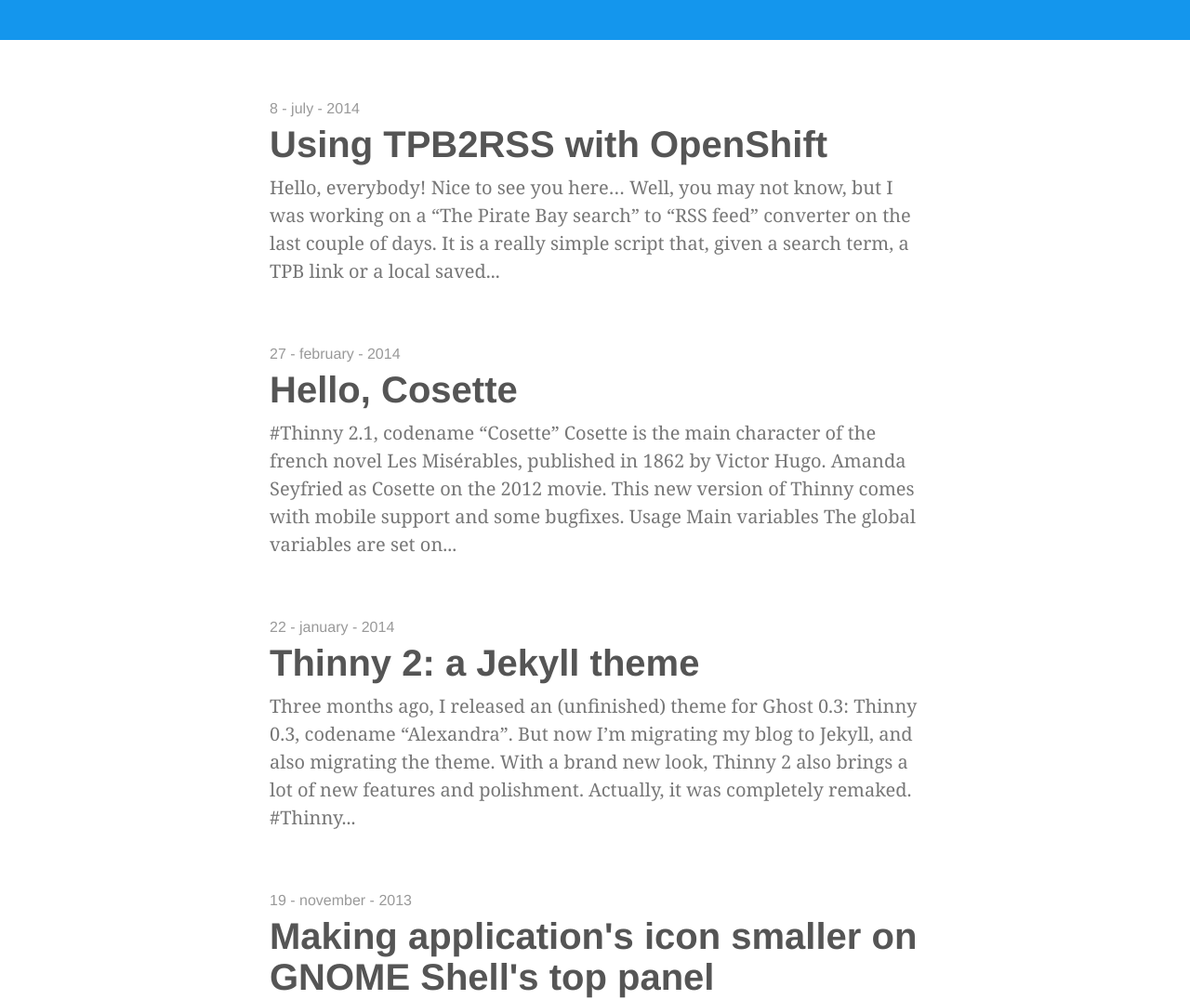
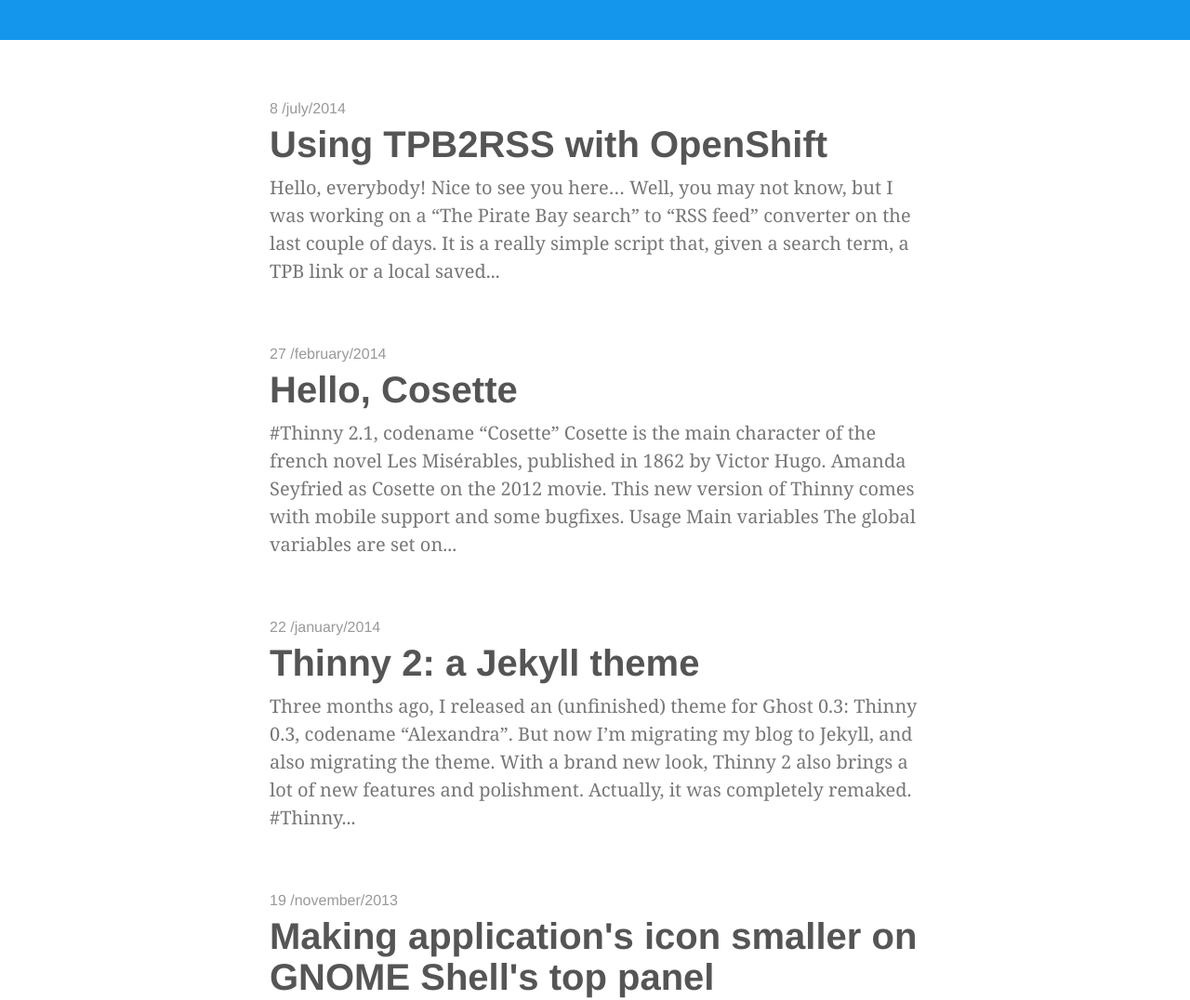
Before and after one commit to nanoshort/nanoshort.github.io, a Jekyll site: the page built from index.html, in a window 1280 px wide. Shown: the part 307-1383 px from the top of the page at 93% size. Built offline with Jekyll 4.4.1, drawn with Linux system fonts in a browser that asks for light colours; some web fonts are replaced; the list of posts is cut into pages by our own code.

Commit message:
separator -ws

```diff
--- a/index.html
+++ b/index.html
@@ -13,7 +13,7 @@
 <div id="post-list">
 	{% for post in paginator.posts %}
 		<div>
-			<span class="post-date">{{ post.date | date: "%-d - "}}{% assign m = post.date | date: "%-m" %}{% case m %}{% when '1' %}january{% when '2' %}february{% when '3' %}march{% when '4' %}april{% when '5' %}may{% when '6' %}june{% when '7' %}july{% when '8' %}august{% when '9' %}september{% when '10' %}october{% when '11' %}november{% when '12' %}december{% endcase %}{{ post.date | date: " - %Y" }}</span>
+			<span class="post-date">{{ post.date | date: "%-d /"}}{% assign m = post.date | date: "%-m" %}{% case m %}{% when '1' %}january{% when '2' %}february{% when '3' %}march{% when '4' %}april{% when '5' %}may{% when '6' %}june{% when '7' %}july{% when '8' %}august{% when '9' %}september{% when '10' %}october{% when '11' %}november{% when '12' %}december{% endcase %}{{ post.date | date: "/%Y" }}</span>
 			<h1><a href="{{ post.url }}">{{ post.title }}</a></h1>
 			<p class="post-description">{{ post.content | strip_html | truncatewords: 50 }}</p>
 		</div>
```
